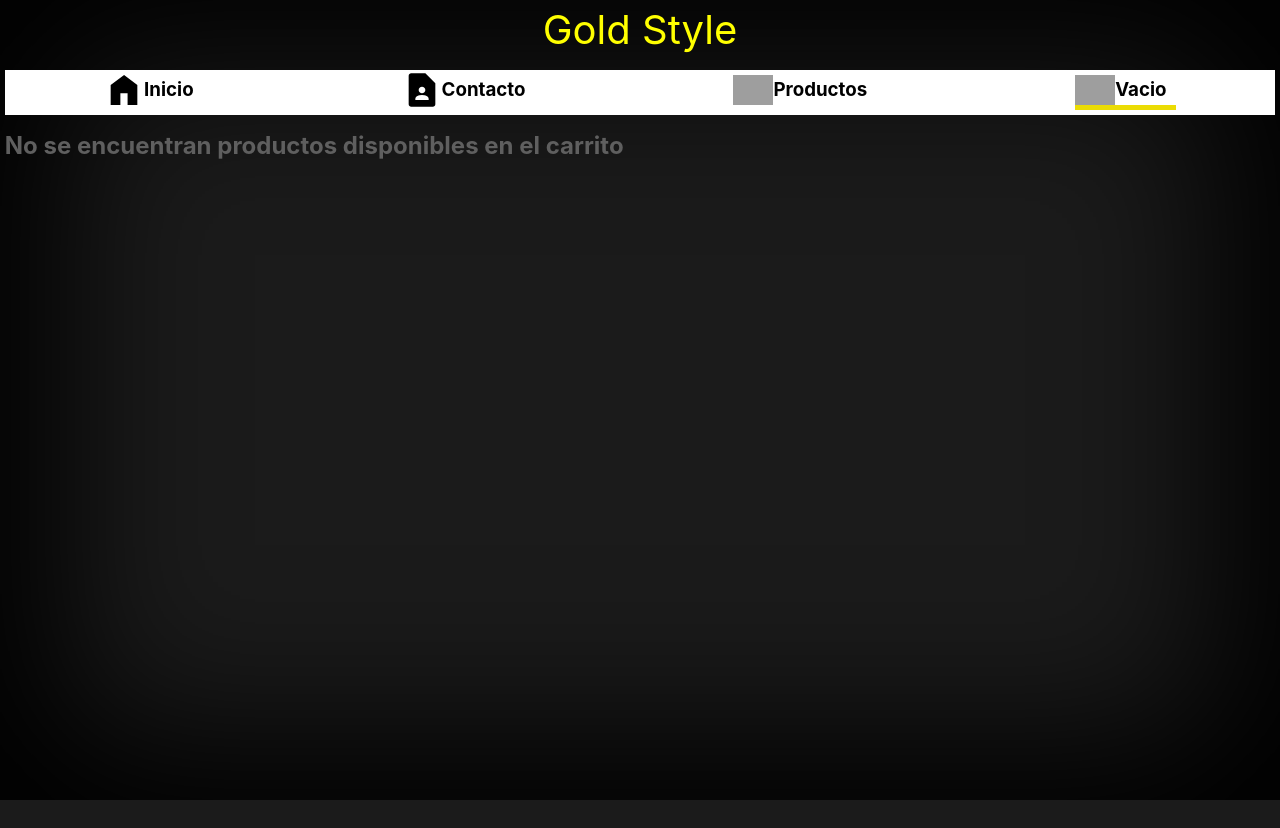
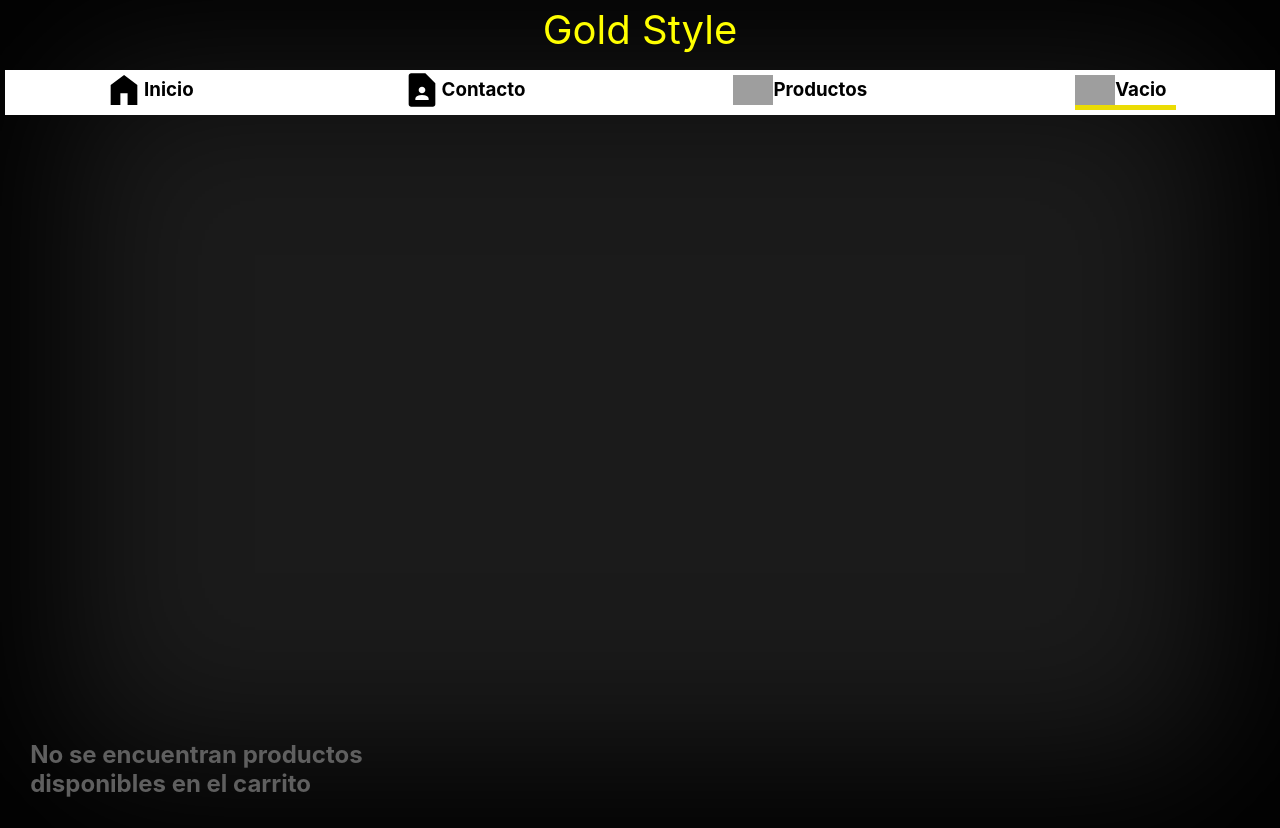
Before and after one commit to EmilianoPedraza/Pedraza-GoldStyle, a React (Create React App) app: page /carrito in a window 1280 px wide. Before the commit the page ends 800 px from the top, so only its background shows below. Built offline with nearby package versions, Linux system fonts and the light colour scheme; grey boxes are pictures that could not be loaded.

Commit message:
car style proces

```diff
--- a/src/App.css
+++ b/src/App.css
@@ -71,10 +71,16 @@ nav {
   justify-content: space-between; }
   .--totalData .--divImgBox {
     width: 40rem;
-    text-align: center;
+    padding: 4%;
+    display: flex;
+    flex-direction: column;
+    justify-content: center;
     margin-bottom: 0.5em; }
+    .--totalData .--divImgBox .--imgPrd {
+      border-radius: 1%; }
   .--totalData .--divDataBox {
     width: 40rem;
+    margin-bottom: 0.5em;
     display: grid;
     grid-template-columns: 100%;
     grid-template-rows: auto auto auto auto;
@@ -252,3 +258,26 @@ nav {
     justify-content: center; }
     .home .img-home img {
       border-radius: 20% 50%; }
+
+.--conteinerCar {
+  height: 100%;
+  display: grid;
+  margin: 2%;
+  grid-template-columns: repeat(3, 1fr);
+  grid-template-rows: auto auto;
+  grid-template-areas: "item item item" "vaciar total finalizar"; }
+  .--conteinerCar .--itemContainer {
+    height: 75vh;
+    grid-area: item; }
+    .--conteinerCar .--itemContainer .--item {
+      display: grid;
+      grid-template-columns: 1fr 1fr 1fr; }
+  .--conteinerCar .--total {
+    grid-area: total; }
+  .--conteinerCar .--btnVaciarCar {
+    grid-area: vaciar; }
+  .--conteinerCar .--btnFinalCom {
+    grid-area: finalizar; }
+
+.--item .--imgCar {
+  width: 100px; }
--- a/src/components/CartContainer/CartContainer.js
+++ b/src/components/CartContainer/CartContainer.js
@@ -24,8 +24,12 @@ const CartContainer = () => {
     listProdCar.length > 0
       ? setMsj(
           <>
-            <button onClick={() => clear()}>Vaciar Carrito</button>
-            <button onClick={() => desplegar()}>Finalizar Compra</button>
+            <button className="--btnVaciarCar" onClick={() => clear()}>
+              Vaciar Carrito
+            </button>
+            <button className="--btnFinalCom" onClick={() => desplegar()}>
+              Finalizar Compra
+            </button>
           </>
         )
       : setMsj(<h2>No se encuentran productos disponibles en el carrito</h2>);
@@ -33,10 +37,11 @@ const CartContainer = () => {
 
   return (
     <>
-      <div className={`${desOn ? "opacityOn" : ""}`}>
+      <div className={"--conteinerCar " + `${desOn ? "opacityOn" : ""}`}>
+        <div className="--itemContainer">
           {listProdCar.map((prd) => (
-          <div key={prd.id + "c"}>
-            <img src={prd.image} />
+            <div key={prd.id + "c"} className="--item">
+              <img className="--imgCar" src={prd.image} />
               <ul>
                 <li>Nombre-{prd.name}</li>
                 <li>Cantidad-{prd.cantidad}</li>
@@ -49,15 +54,19 @@ const CartContainer = () => {
               </button>
             </div>
           ))}
+        </div>
         <>
           {listProdCar.length > 0 && (
-            <h3>Total calculado: {totales.totalPrices}$</h3>
+            <h3 className="--total">Total: {totales.totalPrices}$</h3>
           )}
         </>
         <>{msj}</>
       </div>
+
+
+
+
       <>{desOn && <FormUser close={setDesOn} />}</>
-
     </>
   );
 };
--- /dev/null
+++ b/src/sass/_CartContainer.scss
@@ -0,0 +1,38 @@
+//--conteinerCar
+//                --itemContainer
+//                          --item
+
+//--total
+//--btnVaciarCar
+//--btnFinalCom
+
+.--conteinerCar {
+  height: 100%;
+  display: grid;
+  margin: 2%;
+  grid-template-columns: repeat(3, 1fr);
+  grid-template-rows: auto auto;
+  grid-template-areas: "item item item" "vaciar total finalizar";
+  .--itemContainer {
+    height: 75vh;
+    grid-area: item;
+    .--item {
+        display: grid;
+        grid-template-columns: 1fr 1fr 1fr;
+    }
+  }
+  .--total {
+    grid-area: total;
+  }
+  .--btnVaciarCar {
+    grid-area: vaciar;
+  }
+  .--btnFinalCom {
+    grid-area: finalizar;
+  }
+}
+.--item{
+    .--imgCar{
+        width: 100px;
+    }
+}
--- a/src/sass/style.scss
+++ b/src/sass/style.scss
@@ -28,3 +28,4 @@ h2,h3,h4,p,li{
 @import "_ItemList";
 @import "_FormUser";
 @import "_Home";
+@import "_CartContainer";
```
Also changed, not shown: src/sass/_ItemDetail.scss (+8 -1 lines). Lines whose indentation alone changed are shown as unchanged.
